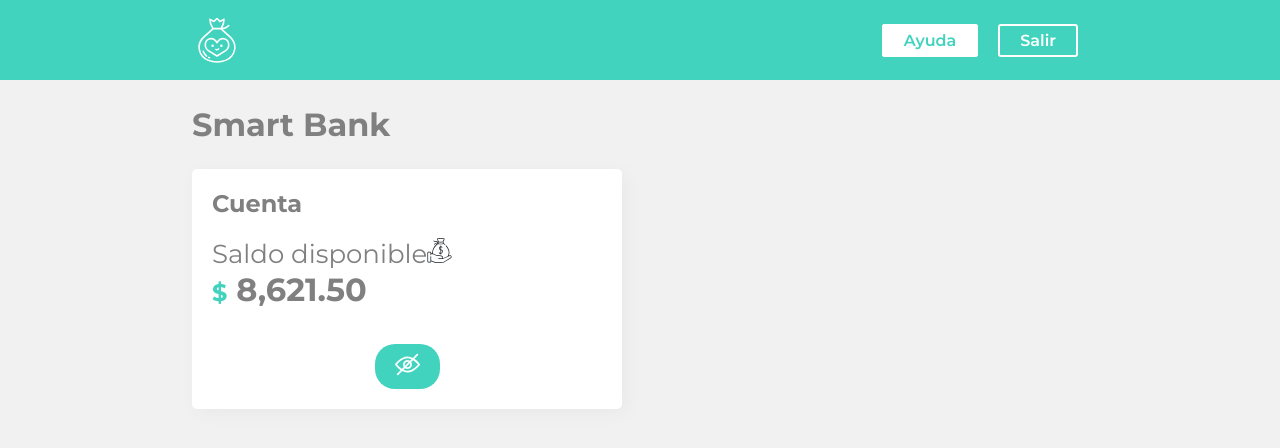
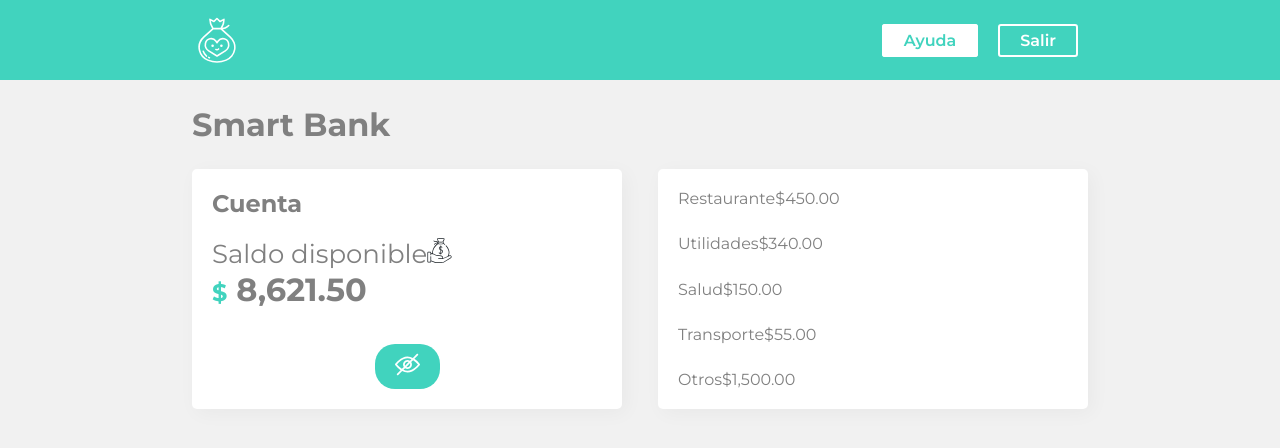
Before and after one commit to parzival-p1/Bank_Project-StyledComponets, a React (Create React App) app: page / in a window 1280 px wide. Shown: the top 448 px of the page. Built offline with nearby package versions, Linux system fonts and the light colour scheme.

Commit message:
Extrayendo información

```diff
--- a/src/Components/Container/index.jsx
+++ b/src/Components/Container/index.jsx
@@ -2,6 +2,7 @@
 import styled from "styled-components"
 import Title from "../Title";
 import Account from "../Account";
+import List from "../List";
 
 //* variable container
 const StyledContainer = styled.div`
@@ -26,6 +27,7 @@
       <Title>Smart Bank</Title>
       <StyledContent>
         <Account />
+        <List />
       </StyledContent>
     </StyledContainer>
   );
--- /dev/null
+++ b/src/Components/List/index.jsx
@@ -0,0 +1,19 @@
+import React from "react"
+import { Box } from "../UI"
+import { lista } from "../../info.js"
+
+const List = () => {
+    console.log(List);
+    return <Box>
+        {
+            lista.cargos.map( ({id, type, value, from, date}) => {
+                return <div key={id}>
+                    <span>{ type }</span>
+                    <span>{ value }</span>
+                </div>
+            })
+        }
+    </Box>
+}
+
+export default List;
```
Also changed, not shown: src/index.js (line endings or trailing spaces).
